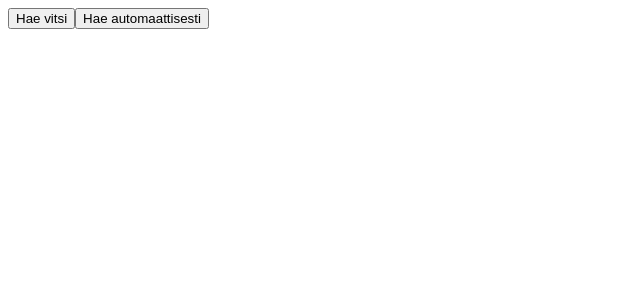
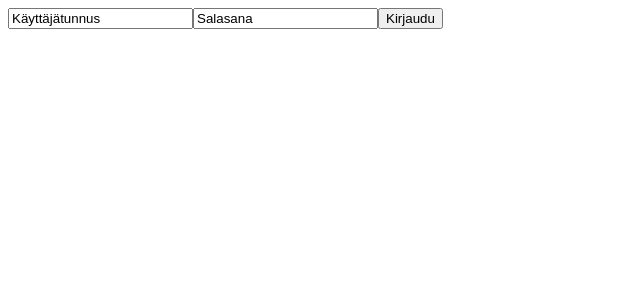
Before and after one commit to heikki-nieminen/FullStack2022, a React (Create React App) app in the folder react-harjoitukset/: page / in a window 1280 px wide. Shown: the top 300 px of the page, without its empty margins (0-640 px from the left). Built offline with nearby package versions, Linux system fonts and the light colour scheme.

Commit message:
nodejs server, express, filesystem handling, blocked event loop test, ssl test

```diff
--- a/react-harjoitukset/src/components/App.js
+++ b/react-harjoitukset/src/components/App.js
@@ -1,10 +1,11 @@
-import ChuckNorris from "./ChuckNorris"
+import Client from "./Client"
 
 const App = () => {
     return (
         <div>
-            <ChuckNorris/>
+            {/*<ChuckNorris/>*/}
             {/*<Laskin/>*/}
+            <Client/>
         </div>
     )
 }
```
